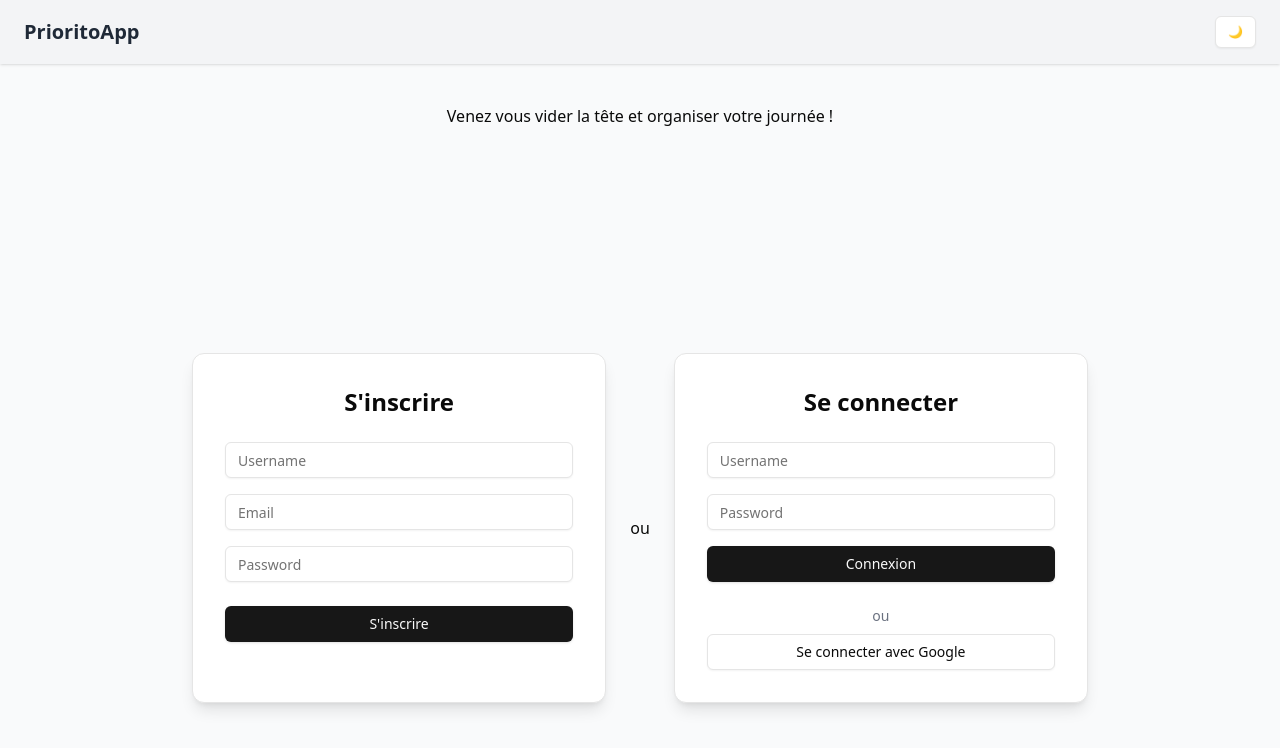
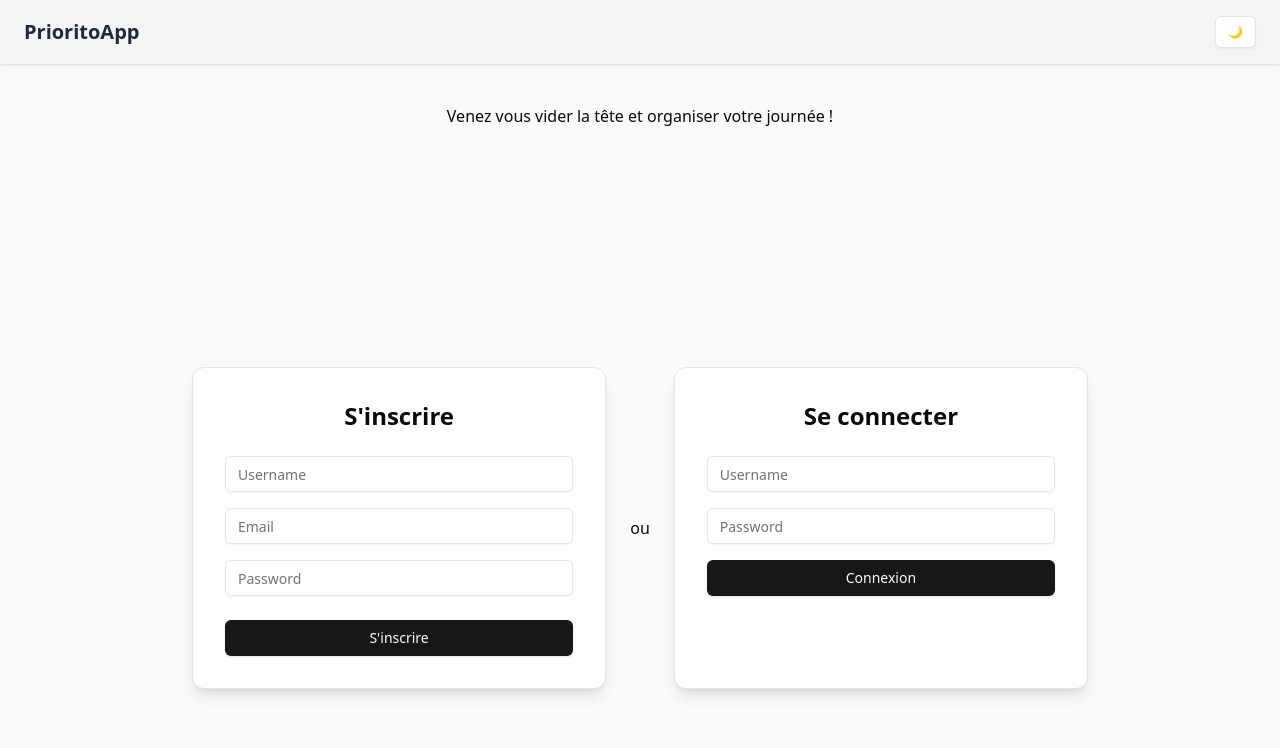
Before and after one commit to DervauxJulien/Priorito, a React (Vite) app in the folder frontend/: page / in a window 1280 px wide. Shown: the top 748 px of the page. Built offline with nearby package versions, Linux system fonts and the light colour scheme; no server answers.

Commit message:
mis en commentaire de la logique et du bouton google pour test en production

```diff
--- a/frontend/src/components/Login.tsx
+++ b/frontend/src/components/Login.tsx
@@ -52,7 +52,7 @@ export default function Login() {
   // ===========================================================
   const handleGoogleLogin = () => {
     // window.location.href = "http://localhost:8080/oauth2/authorization/google";
-    window.location.href = "https://priorito.onrender.com/oauth2/authorization/google";
+    // window.location.href = "https://priorito.onrender.com/oauth2/authorization/google";
   };
 
   // ===========================================================
@@ -82,7 +82,7 @@ export default function Login() {
       </form>
 
       {/* 🔹 Login via Google */}
-      <div className="mt-6 flex flex-col items-center gap-2">
+      {/* <div className="mt-6 flex flex-col items-center gap-2">
         <p className="text-gray-500 text-sm">ou</p>
         <Button
           variant="outline"
@@ -91,7 +91,7 @@ export default function Login() {
         >
           Se connecter avec Google
         </Button>
-      </div>
+      </div> */}
     </Card>
   );
 }
```
